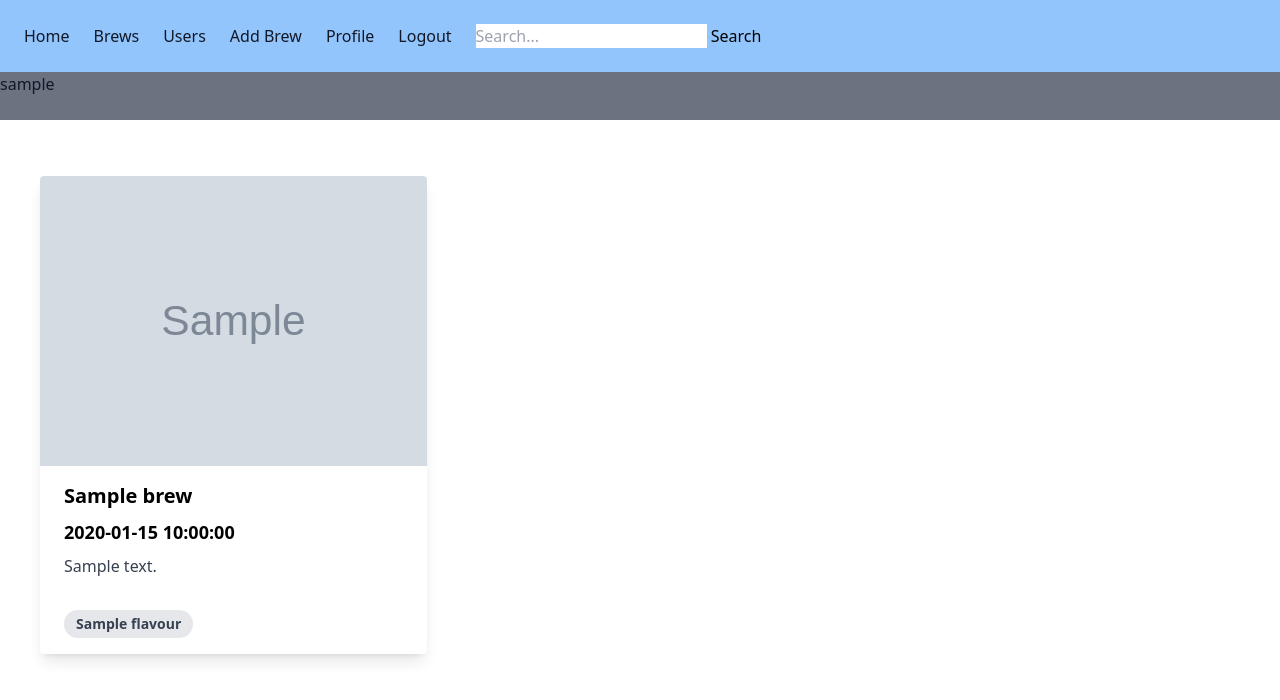
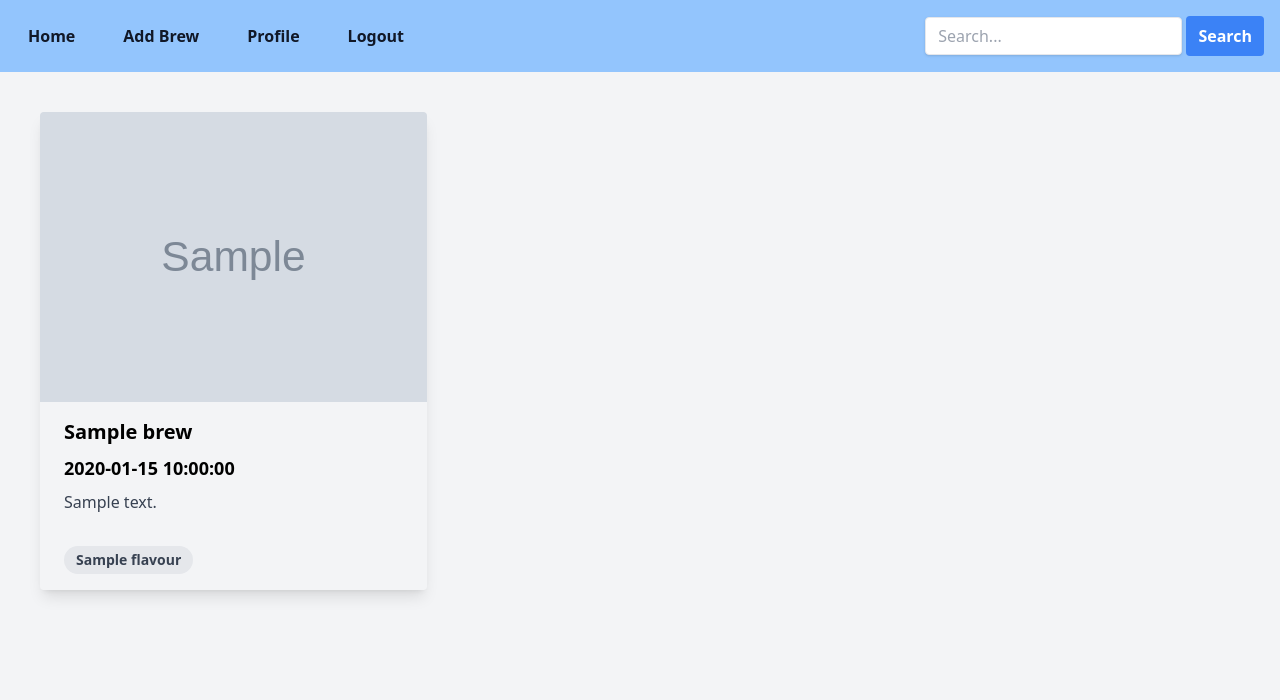
Before and after one commit to Code-Institute-Submissions/CI-milestone-5, a Flask app: a page that uses templates/base.html in a window 1280 px wide. Shown: the top 700 px of the page. Run offline with Flask 2, Linux system fonts and the light colour scheme; the visitor is signed in with stand-in values (Sample User, id 1); grey boxes marked "Sample" are stand-in pictures; a database or web service that is not in the repository returns one stand-in record (values such as "Sample title"); style sheets or scripts are compiled from the project's sources; some libraries are stand-ins or nearby versions.

Commit message:
Updated: Styling, centered layout

```diff
--- a/templates/base.html
+++ b/templates/base.html
@@ -7,24 +7,39 @@
     <link rel="stylesheet" href="{{ url_for('static', filename='css/style.css') }}">
     <title>OurOver - {% block title %}{% endblock %}</title>
 </head>
-<body>
+<body class="bg-gray-100">
     <header>
         <!-- Top navbar -->
-        <nav class="lg:flex bg-blue-300 p-6">
-            <a href="{{ url_for('home') }}" class="mr-6 text-gray-900 hover:text-gray-500">Home</a>
-            <a href="{{ url_for('get_brews') }}" class="mr-6 text-gray-900 hover:text-gray-500">Brews</a>
-            <a href="{{ url_for('get_users') }}" class="mr-6 text-gray-900 hover:text-gray-500">Users</a>
+        <nav class="flex content-center bg-blue-300 p-4">
+            <a href="{{ url_for('get_brews') }}" class="font-bold py-2 px-3 mr-6 text-gray-900 hover:text-gray-500">Home</a>
             {% if session.user %}
-                <a href="{{ url_for('new_brew') }}" class="mr-6 text-gray-900 hover:text-gray-500">Add Brew</a>
-                <a href="{{ url_for('profile', username=session['user']) }}" class="mr-6 text-gray-900 hover:text-gray-500">Profile</a>
-                <a href="{{ url_for('logout') }}" class="mr-6 text-gray-900 hover:text-gray-500">Logout</a>
+                <a href="{{ url_for('new_brew') }}" class="font-bold py-2 px-3 mr-6 text-gray-900 hover:text-gray-500">Add Brew</a>
+                <a href="{{ url_for('profile', username=session['user']) }}" class="font-bold py-2 px-3 mr-6 text-gray-900 hover:text-gray-500">Profile</a>
+                <a href="{{ url_for('logout') }}" class="font-bold py-2 px-3 mr-6 text-gray-900 hover:text-gray-500">Logout</a>
             {% else %}
-                <a href="{{ url_for('login') }}" class="mr-6 text-gray-900 hover:text-gray-500">Login</a>
-                <a href="{{ url_for('register') }}" class="mr-6 text-gray-900 hover:text-gray-500">Register</a>
+                <a href="{{ url_for('login') }}" class="font-bold py-2 px-3 mr-6 text-gray-900 hover:text-gray-500">Login</a>
+                <a href="{{ url_for('register') }}" class="font-bold py-2 px-3 mr-6 text-gray-900 hover:text-gray-500">Register</a>
             {% endif %}
-            <form action="{{ url_for('search') }}" method="post">
-                <input type="text" name="search" id="search" placeholder="Search..." minlength="3" required>
-                <button type="submit">Search</button>
+            <form
+                class="ml-auto"
+                action="{{ url_for('search') }}"
+                method="post"
+            >
+                <input
+                    class="shadow appearance-none border rounded py-2 px-3 text-gray-700 leading-tight focus:outline-none focus:shadow-outline"
+                    type="text"
+                    name="search"
+                    id="search"
+                    placeholder="Search..."
+                    minlength="3"
+                    required
+                >
+                <button
+                    class="bg-blue-500 hover:bg-blue-700 text-white font-bold py-2 px-3 rounded focus:outline-none focus:shadow-outline"
+                    type="submit"
+                >
+                Search
+                </button>
             </form>
         </nav>
     </header>
@@ -43,8 +58,11 @@
     </section>
 
     <!-- Content injected by inhereted templates -->
-    {% block content %}
-    {% endblock %}
+    <div
+        class="flex items-center justify-center"
+    >
+    {% block content %}{% endblock %}
+    </div>
 
     <script src="{{ url_for('static', filename='js/script.js') }}"></script>
 
--- a/templates/profile.html
+++ b/templates/profile.html
@@ -1,11 +1,6 @@
 {% extends "base.html" %}
-{% block title %} {{ username.capitalize() }} {% endblock %}
+{% block title %} My Brews {% endblock %}
 {% block content %}
-    <div class="flex mb-4">
-        <div class="w-full bg-gray-500 h-12">
-            <h2 class="text-gray-900">{{ username }}</h3>
-        </div>
-    </div>
     <div class="p-10 grid grid-cols-1 sm:grid-cols-1 md:grid-cols-3 lg:grid-cols-3 xl:grid-cols-3 gap-5">
         {% for brew in brews %}
             <div class="rounded overflow-hidden shadow-lg">
```
Also changed, not shown: templates/edit_brew.html (+13 -6 lines).
